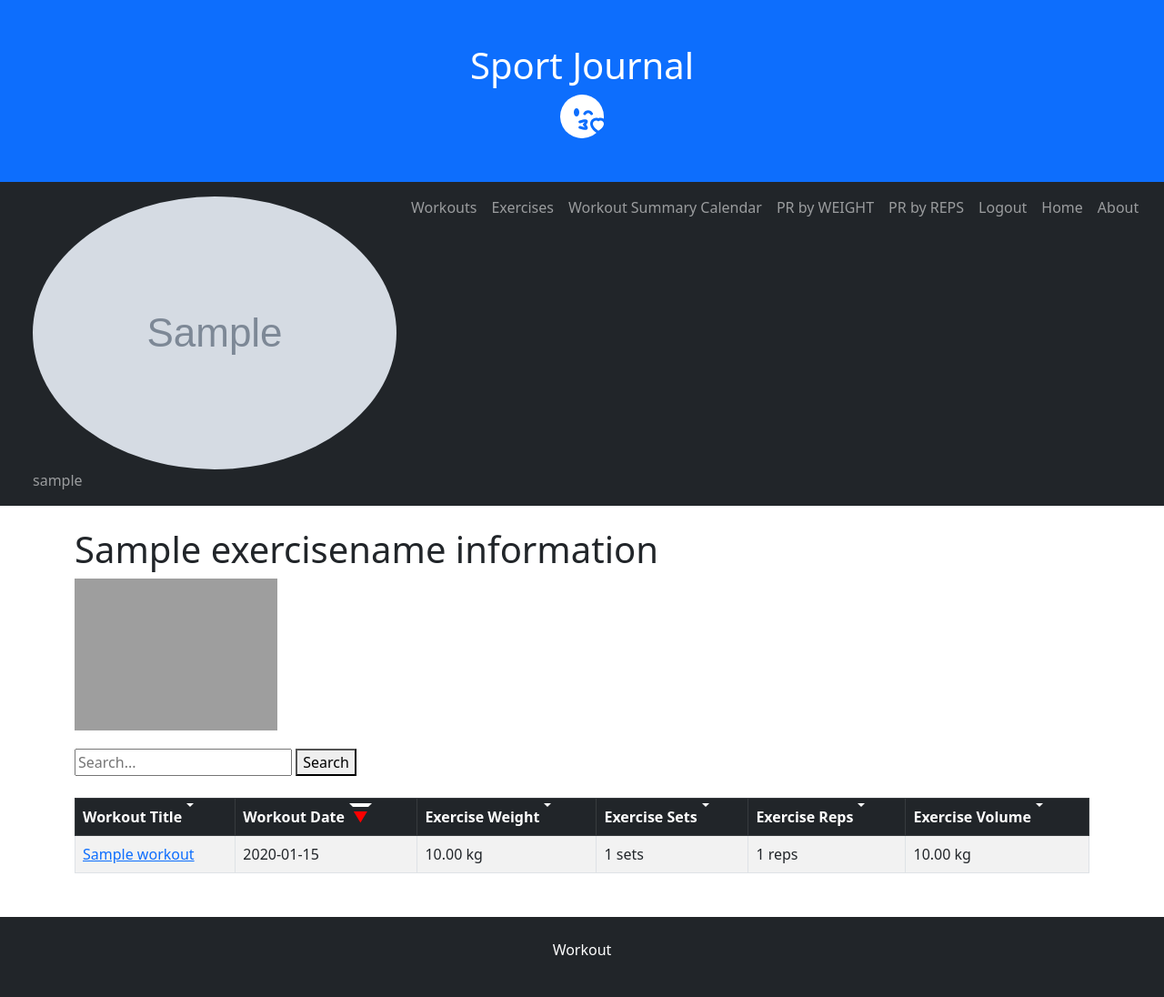
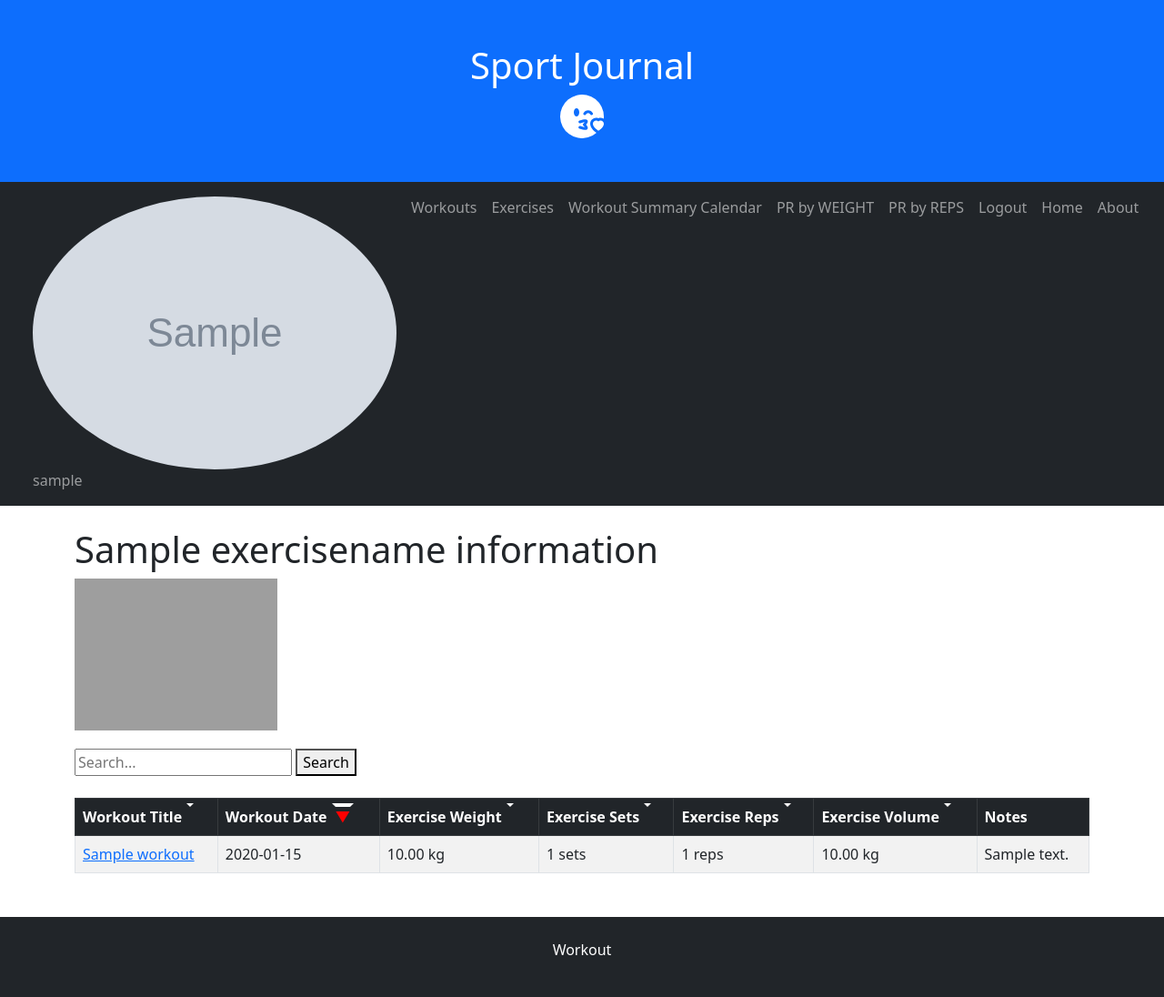
Before and after one commit to TomaDovydene/Workout_Journal.py, a Django app: page /journal/exercise_workouts/1/ in a window 1280 px wide. Shown: the whole page at 91% size. Run offline with Django 4.2, Linux system fonts and the light colour scheme; a user stored in the database is signed in; tables that the repository leaves empty hold one stand-in row (values such as "Sample post"); grey boxes marked "Sample" are stand-in pictures; grey boxes are pictures that could not be loaded.

Commit message:
2023-06-08 16:00 notes exercise

```diff
--- a/mysite/journal/forms.py
+++ b/mysite/journal/forms.py
@@ -29,10 +29,11 @@ class WorkoutForm(forms.ModelForm):
 
 class ExerciseForm(forms.ModelForm):
     custom_exercise_name = forms.CharField(max_length=100, required=False)
+    notes = forms.CharField(max_length=255, required=False, widget=forms.Textarea)
 
     class Meta:
         model = Exercise
-        fields = ['exercise_name', 'custom_exercise_name', 'weight', 'set', 'rep']
+        fields = ['exercise_name', 'custom_exercise_name', 'weight', 'set', 'rep', 'notes']
 
     def __init__(self, *args, **kwargs):
         self.user = kwargs.pop('user')  # Retrieve the 'user' argument from kwargs
--- a/mysite/journal/models.py
+++ b/mysite/journal/models.py
@@ -23,9 +23,10 @@ class Exercise(models.Model):
     weight = models.FloatField(verbose_name='Weight', null=True, blank=True)
     exercise_name = models.ForeignKey(to='ExerciseName', on_delete=models.SET_NULL, null=True, blank=True)
     custom_exercises = models.ManyToManyField(to=User, related_name='custom_exercises', blank=True)
+    notes = models.TextField(verbose_name='Notes', null=True, blank=True)
 
     def __str__(self):
-        return self.exercise_name.name
+        return self.exercise_name.name if self.exercise_name else ''
 
 
     # def total(self):
--- a/mysite/journal/templates/exercise_workouts.html
+++ b/mysite/journal/templates/exercise_workouts.html
@@ -35,6 +35,7 @@
         <th class="sortable" data-column="set">Exercise Sets<span class="sort-icon"></span></th>
         <th class="sortable" data-column="rep">Exercise Reps<span class="sort-icon"></span></th>
         <th class="sortable" data-column="sum">Exercise Volume<span class="sort-icon"></span></th>
+        <th>Notes</th>
     </tr>
     </thead>
 
@@ -48,6 +49,7 @@
         <td>{{ exercise.set }} sets</td>
         <td>{{ exercise.rep }} reps</td>
         <td>{{ exercise.sum|stringformat:".2f"  }} kg</td>
+        <td>{{ exercise.notes }}</td>
     </tr>
     {% endfor %}
     {% empty %}
--- a/mysite/journal/templates/workout.html
+++ b/mysite/journal/templates/workout.html
@@ -20,6 +20,7 @@
       <th>Exercise Weight</th>
       <th>Exercise Sets</th>
       <th>Exercise Reps</th>
+      <th>Notes</th>
       <th>Edit</th>
       <th>Delete</th>
     </tr>
@@ -33,6 +34,7 @@
         <td>{{ exercise.weight|stringformat:".2f"  }} kg</td>
         <td>{{ exercise.set }} sets</td>
         <td>{{ exercise.rep }} reps</td>
+        <td>{{ exercise.notes }}</td>
         <td>
           <a href="{% url 'edit_exercise' exercise.id %}" class="btn btn-secondary">Edit</a>
         </td>
```
